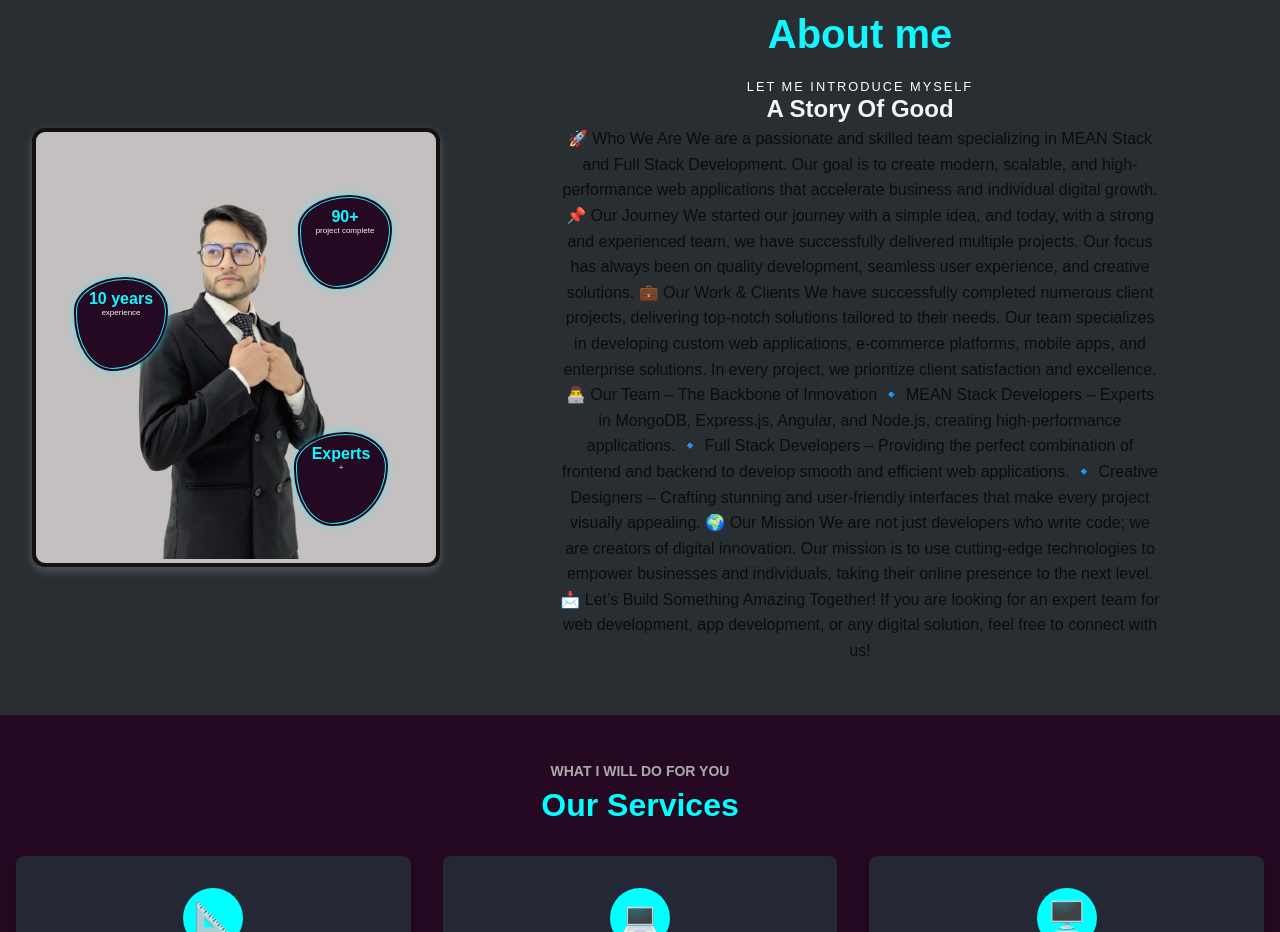
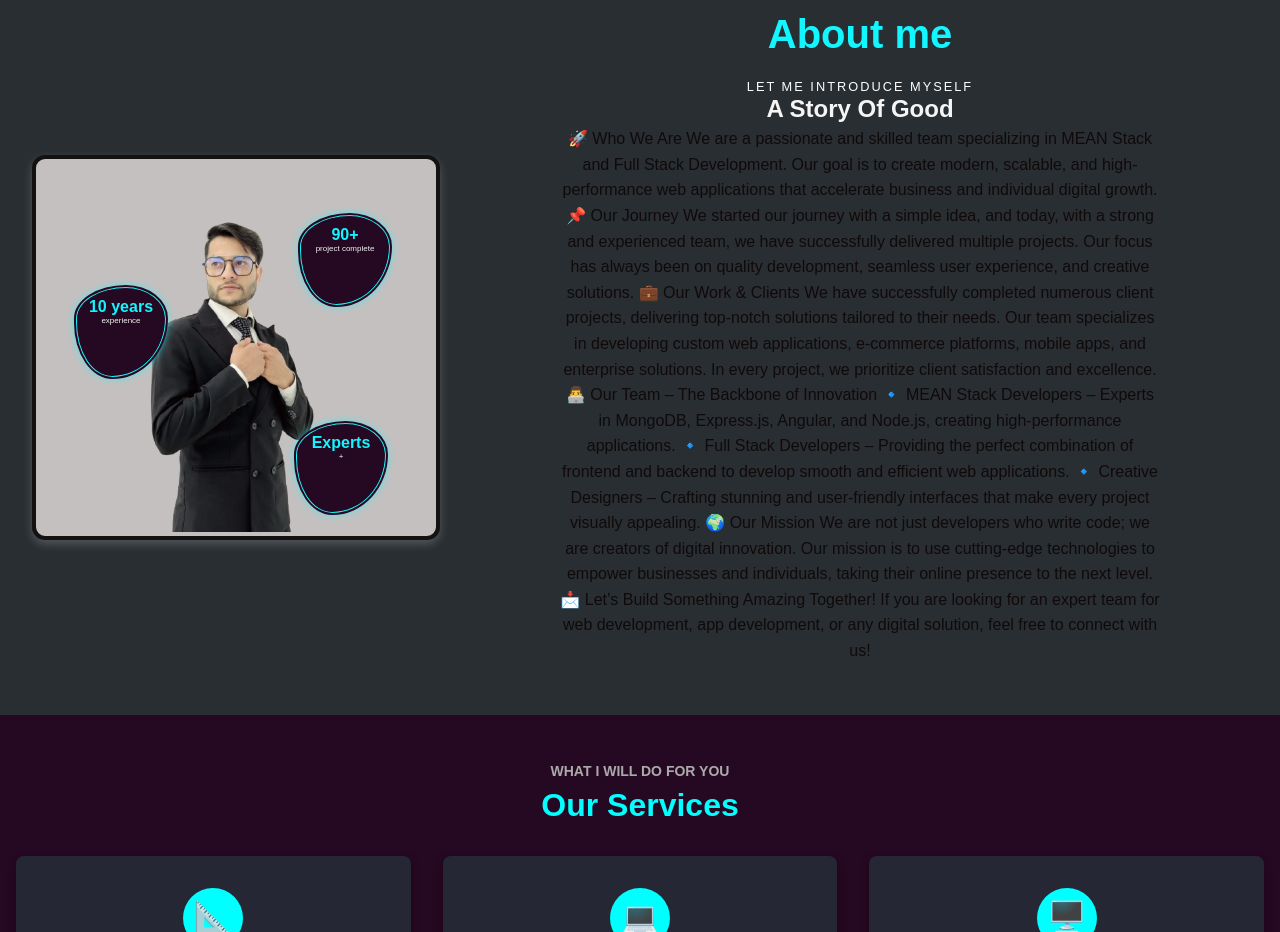
Before and after one commit to Alishba526/Usama-Bin-Mujeeb, a Next.js app: page / in a window 1280 px wide. Shown: the part 820-1752 px from the top of the page. Built offline with nearby package versions, Linux system fonts and the light colour scheme.

Commit message:
Update about.css

```diff
--- a/src/app/component/about.css
+++ b/src/app/component/about.css
@@ -22,7 +22,7 @@
 }
 
 .about .img-about img {
-    max-width: 80%; /* Make image fully responsive */
+    max-width: 70%; /* Make image fully responsive */
     height:90%;
 }
 
```
